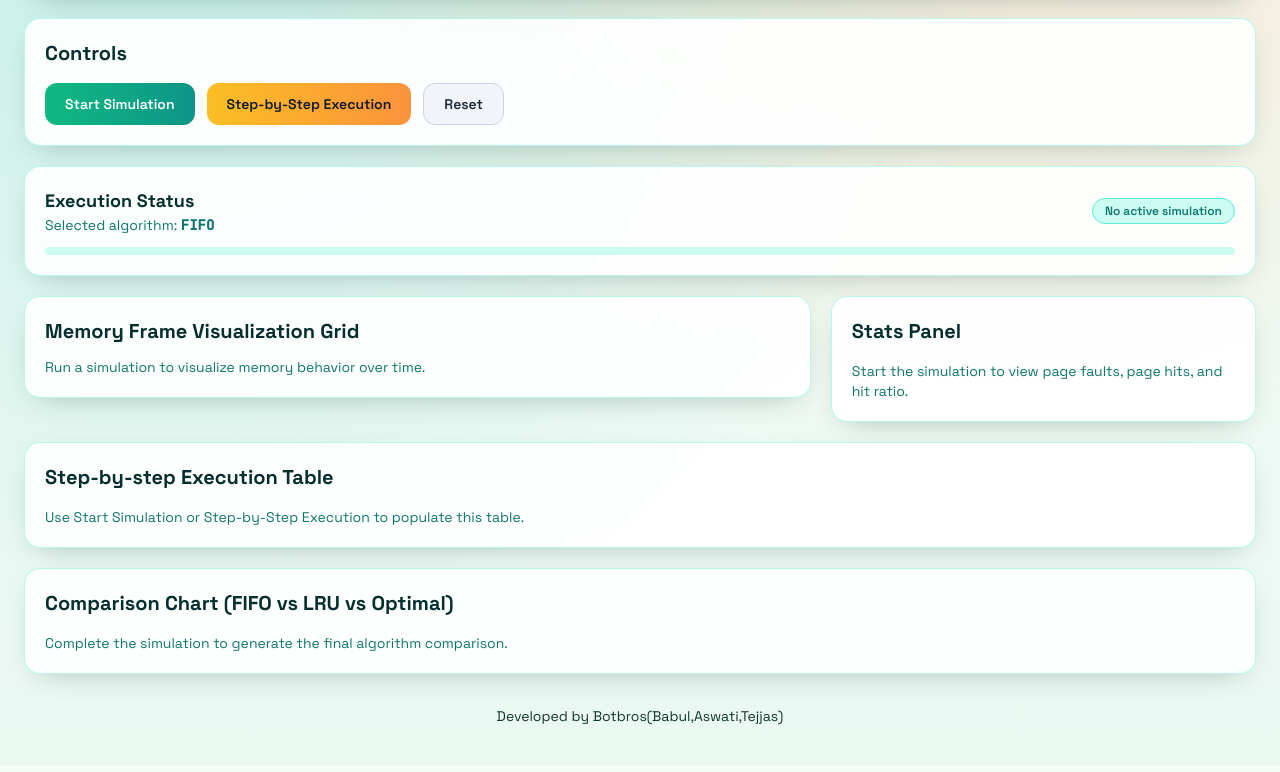
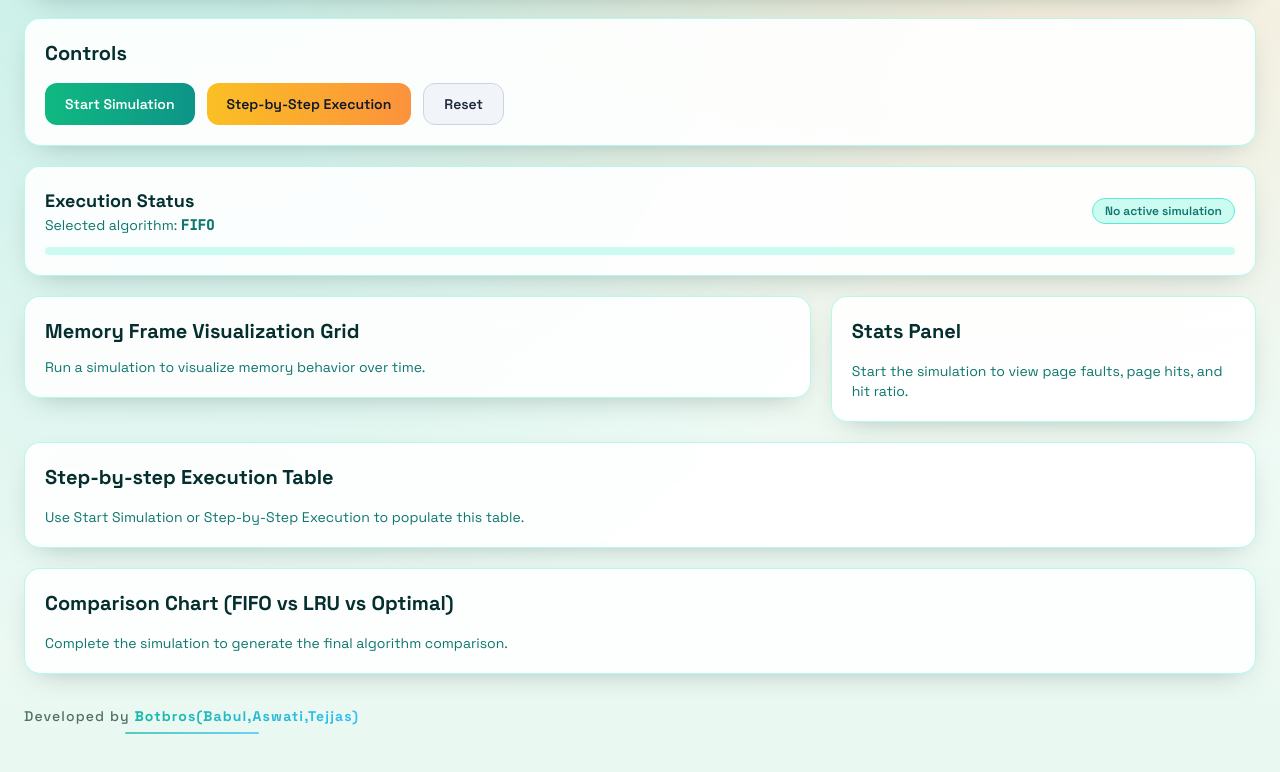
Before and after one commit to Babul-Kumar/PageSim-OS, a React (Vite) app: page / in a window 1280 px wide. Shown: the part 481-1253 px from the top of the page. Built offline with nearby package versions, Linux system fonts and the light colour scheme.

Commit message:
Update index.css

```diff
--- a/src/index.css
+++ b/src/index.css
@@ -62,6 +62,67 @@
       radial-gradient(circle at 86% 114%, rgba(125, 211, 252, 0.21) 0 9px, transparent 11px);
     animation: bubbleRiseSecondary 24s linear infinite;
   }
+  .section-subtitle {
+  letter-spacing: 0.08em;
+  font-weight: 500;
+  color: rgba(18, 53, 46, 0.7);
+  position: relative;
+  display: inline-block;
+  transition: all 0.3s ease;
+}
+
+.section-subtitle::after {
+  content: '';
+  display: block;
+  width: 40%;
+  height: 2px;
+  margin: 6px auto 0;
+  background: linear-gradient(90deg, #14b8a6, #38bdf8);
+  border-radius: 999px;
+  opacity: 0.7;
+  transition: width 0.3s ease;
+}
+
+.section-subtitle:hover::after {
+  width: 70%;
+}
+
+/* Botbros highlight */
+.botbros {
+  font-weight: 700;
+  background: linear-gradient(90deg, #14b8a6, #38bdf8);
+  -webkit-background-clip: text;
+  -webkit-text-fill-color: transparent;
+  position: relative;
+  cursor: pointer;
+}
+
+/* Glow effect on hover */
+.botbros:hover {
+  text-shadow: 0 0 8px rgba(20, 184, 166, 0.5),
+               0 0 12px rgba(56, 189, 248, 0.4);
+}
+
+/* Optional subtle animation */
+.botbros::after {
+  content: '';
+  position: absolute;
+  left: 0;
+  bottom: -2px;
+  width: 0%;
+  height: 2px;
+  background: linear-gradient(90deg, #14b8a6, #38bdf8);
+  transition: width 0.3s ease;
+}
+
+.botbros:hover::after {
+  width: 100%;
+}
+
+/* Dark mode support */
+.dark .section-subtitle {
+  color: rgba(220, 245, 236, 0.7);
+}
 
   .dark body {
     background:
```
